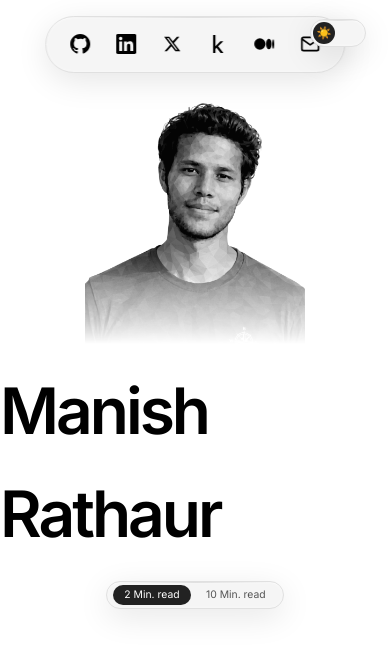
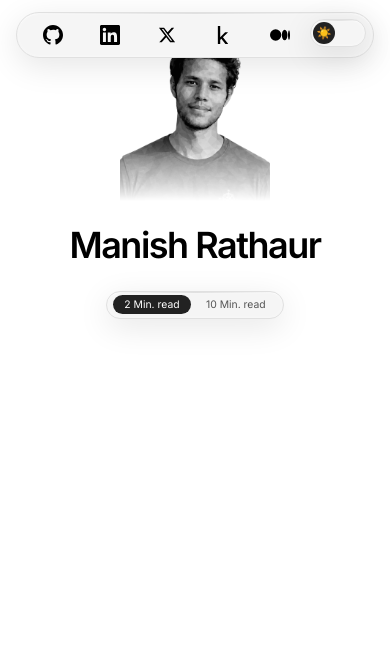
Before and after one commit to Rawdyrathaur/portfolio, a React (Vite) app: page / in a window 390 px wide. Shown: the top 654 px of the page. Built offline with nearby package versions, Linux system fonts and the light colour scheme.

Commit message:
Fix code

```diff
--- a/src/components/Hero/Hero.css
+++ b/src/components/Hero/Hero.css
@@ -7,6 +7,8 @@
   flex-direction: column;
   align-items: center;
   padding-top: 6rem;
+  padding-left: 1rem;
+  padding-right: 1rem;
 }
 
 .hero__image-wrapper {
@@ -21,6 +23,7 @@
   -webkit-mask-image: linear-gradient(to bottom, black 60%, transparent 100%);
   mask-image: linear-gradient(to bottom, black 60%, transparent 100%);
 }
+
 .hero__name {
   font-family: "Inter", sans-serif;
   font-weight: 800;
@@ -29,3 +32,63 @@
   margin-top: 1rem;
   letter-spacing: -3px;
 }
+
+/* ========================
+   RESPONSIVE BREAKPOINTS
+======================== */
+
+/* Large tablets & small laptops (≤1024px) */
+@media (max-width: 1024px) {
+  .hero {
+    padding-top: 4rem;
+  }
+
+  .hero__name {
+    font-size: 3.5rem;
+    letter-spacing: -2.5px;
+  }
+}
+
+/* Tablets (≤768px) */
+@media (max-width: 768px) {
+  .hero {
+    padding-top: 3rem;
+  }
+
+  .hero__image-wrapper {
+    width: 180px;
+  }
+
+  .hero__name {
+    font-size: 2.75rem;
+    letter-spacing: -2px;
+  }
+}
+
+/* Mobile (≤480px) */
+@media (max-width: 480px) {
+  .hero {
+    padding-top: 2rem;
+  }
+
+  .hero__image-wrapper {
+    width: 150px;
+  }
+
+  .hero__name {
+    font-size: 2.25rem;
+    letter-spacing: -1.5px;
+  }
+}
+
+/* Small mobile (≤360px) */
+@media (max-width: 360px) {
+  .hero__image-wrapper {
+    width: 120px;
+  }
+
+  .hero__name {
+    font-size: 1.75rem;
+    letter-spacing: -1px;
+  }
+}
--- a/src/components/Navbar/Navbar.css
+++ b/src/components/Navbar/Navbar.css
@@ -17,6 +17,8 @@
   border-radius: 999px;
   padding: 0.4rem 0.8rem;
   z-index: 1000;
+  width: max-content;
+  max-width: calc(100vw - 2rem);
   box-shadow:
     0 8px 32px rgba(0, 0, 0, 0.1),
     inset 0 1px 0 rgba(255, 255, 255, 0.5),
@@ -57,6 +59,7 @@
   color: var(--text);
   cursor: pointer;
   transition: background 0.2s ease, transform 0.2s ease;
+  flex-shrink: 0;
 }
 
 .navbar__icon:hover {
@@ -64,3 +67,68 @@
   color: var(--bg);
   transform: scale(1.15);
 }
+
+/* ========================
+   RESPONSIVE BREAKPOINTS
+======================== */
+
+/* Large tablets & small laptops (≤1024px) */
+@media (max-width: 1024px) {
+  .navbar {
+    gap: 0.2rem;
+    padding: 0.35rem 0.7rem;
+  }
+}
+
+/* Tablets (≤768px) */
+@media (max-width: 768px) {
+  .navbar {
+    gap: 0.15rem;
+    padding: 0.35rem 0.6rem;
+  }
+
+  .navbar__icon {
+    width: 38px;
+    height: 38px;
+  }
+}
+
+/* Mobile (≤480px) */
+@media (max-width: 480px) {
+  .navbar {
+    /* Switch from center-float to full stretch */
+    top: 0.75rem;
+    left: 1rem;
+    right: 1rem;
+    transform: none;
+    width: auto;
+    max-width: 100%;
+    justify-content: space-around;
+    padding: 0.3rem 0.5rem;
+    gap: 0;
+  }
+
+  .navbar__icon {
+    width: 34px;
+    height: 34px;
+  }
+
+  .navbar__icon:hover {
+    transform: scale(1.1);
+  }
+}
+
+/* Small mobile (≤360px) */
+@media (max-width: 360px) {
+  .navbar {
+    top: 0.5rem;
+    left: 0.75rem;
+    right: 0.75rem;
+    padding: 0.25rem 0.4rem;
+  }
+
+  .navbar__icon {
+    width: 30px;
+    height: 30px;
+  }
+}
```
